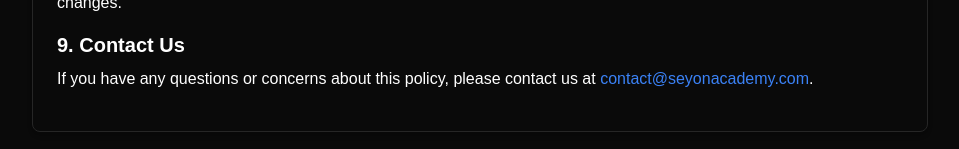
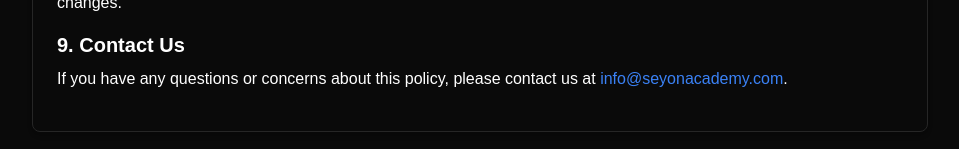
Before and after one commit to karthik1704/seyon-academy, a Next.js app: page /terms-conditions in a window 1280 px wide. Shown: the part 2262-2411 px from the top of the page, without its empty margins (160-1119 px from the left). Built offline with nearby package versions, Linux system fonts and the light colour scheme.

Commit message:
Refactor email address in terms and conditions page

```diff
--- a/app/terms-conditions/page.tsx
+++ b/app/terms-conditions/page.tsx
@@ -125,7 +125,7 @@ const TermsAndConditions = () => {
 
       <h2 className="text-xl font-semibold mb-2">9. Contact Us</h2>
       <p className="mb-4">
-        If you have any questions or concerns about this policy, please contact us at <a href="mailto:contact@seyonacademy.com" className="text-blue-500">contact@seyonacademy.com</a>.
+        If you have any questions or concerns about this policy, please contact us at <a href="mailto:info@seyonacademy.com" className="text-blue-500">info@seyonacademy.com</a>.
       </p>
     </div>
   );
```
